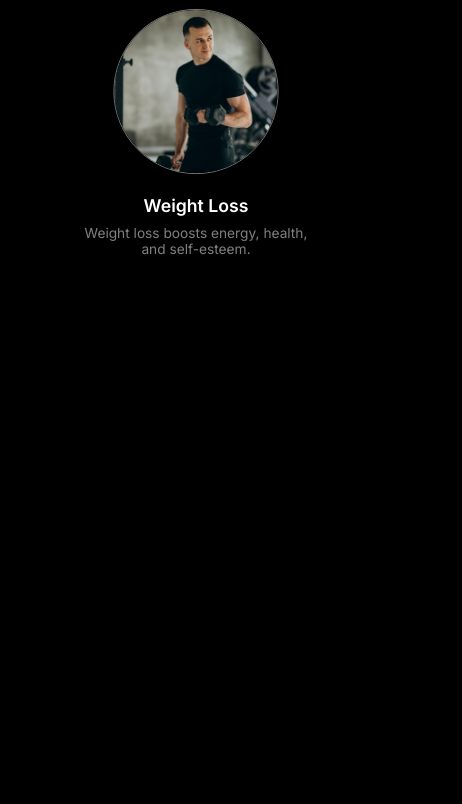
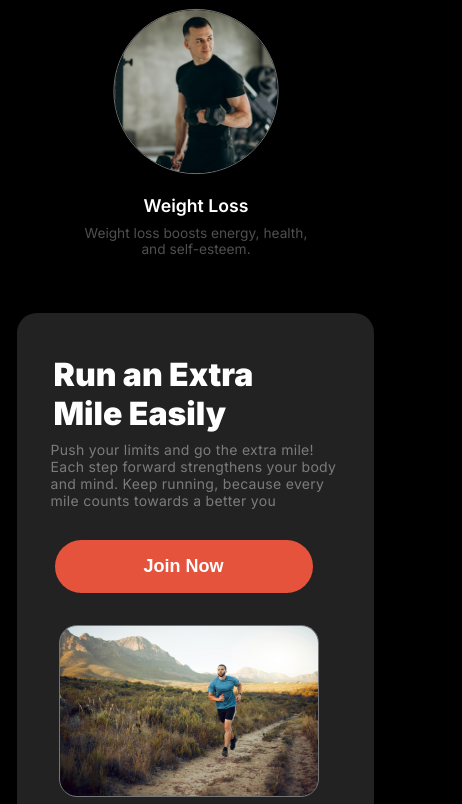
Before and after one commit to Abdul-Ahadexpo/Assingment-2, a plain HTML site: page index.html in a window 390 px wide. Shown: the part 1984-2788 px from the top of the page, 462 px wide, since content can reach past the window. Before the commit the page ends 2377 px from the top, so only its background shows below. Drawn offline with Linux system fonts and the light colour scheme; a web font is replaced by a local one.

Commit message:
Added Run an Extr mile section

```diff
--- a/index.html
+++ b/index.html
@@ -120,7 +120,19 @@
 
 
   <section class="Extra">
-
+    <div class="extra-left">
+      <div class="extra-txt">
+        <h2>Run an Extra <br>Mile Easily</h2>
+        <p>Push your limits and go the extra mile! Each step forward strengthens your body and mind. Keep running,
+          because every mile counts towards a better you</p>
+      </div>
+      <button class="joinp">
+        Join Now
+      </button>
+    </div>
+    <div class="extra-right">
+      <img src="ruun.jp" alt="" class="run-boi">
+    </div>
   </section>
 
 
--- a/style.css
+++ b/style.css
@@ -9,7 +9,7 @@ body {
   color: #ffffff;
 }
 body p {
-  color: rgba(255, 255, 255, 0.5);
+  color: rgba(255, 255, 255, 0.308);
 }
 .container {
   width: 80%;
@@ -289,15 +289,72 @@ body p {
   font-size: 14px;
   font-weight: 400;
 }
+
+/*/////////////////// Run an Extra Mile ~~~~~~~~~~~~~~~~*/
+
 .Extra {
-  border: 2px solid rgb(255, 251, 0);
+  border: 2px solid transparent;
   height: 371px;
   width: 1644px;
+  border-radius: 20px;
+
+  background-color: #222222;
   position: relative;
   top: 800px;
   margin: 0 auto;
 }
+.extra-left {
+  width: 443px;
+  height: 208px;
+}
+.extra-txt {
+  width: 443px;
+  height: 201px;
+}
+.extra-txt h2 {
+  font-weight: 900;
+  font-size: 48px;
+  margin-left: 55px;
+  margin-top: 40px;
+}
+.extra-left p {
+  font-weight: 400;
+  font-size: 14px;
+  letter-spacing: 0.3px;
+  margin-left: 55px;
+  margin-top: 8px;
+}
+.joinp {
+  margin-left: 55px;
+  margin-top: 32px;
 
+  font-size: 18px;
+  font-weight: 600;
+  border: none;
+  padding-top: 16px;
+  padding-bottom: 16px;
+  padding-left: 40px;
+  padding-right: 40px;
+  position: relative;
+  color: #ffffff;
+  align-items: center;
+  text-align: center;
+  border-radius: 46px;
+  background-color: rgb(230, 83, 60);
+  cursor: pointer;
+}
+.extra-right {
+  position: relative;
+  top: -60%;
+  left: 1230px;
+  border: 1px solid rgb(117, 117, 117);
+  height: 312px;
+  width: 366px;
+  border-radius: 18px;
+  background-image: url(ruun.jpg);
+  background-position: center;
+  background-size: cover;
+}
 @media screen and (max-width: 576px) {
   .nav-bar {
     display: flex;
@@ -395,6 +452,9 @@ body p {
     padding: 18px 20px;
     justify-content: space-between;
   }
+  /* .join {
+    margin-bottom: 28px;
+  } */
   .header-pic {
     position: relative;
     left: 5%;
@@ -466,6 +526,44 @@ body p {
     margin-bottom: 0px;
   }
   .Extra {
-    display: none;
+    width: 353px;
+    height: 520px;
+    margin: 0 auto;
+    margin-top: -880px;
+  }
+  .extra-left {
+    width: 287px;
+    height: 300px;
+  }
+  .joinp {
+    width: 258px;
+    margin-top: -810px;
+    margin-left: 36px;
+  }
+  .extra-txt h2 {
+    font-weight: 900;
+    font-size: 32px;
+    margin-left: 35px;
+    margin-top: 40px;
+    text-align: left;
+  }
+  .extra-left p {
+    font-size: 14px;
+    width: 287px;
+    color: rgba(255, 255, 255, 0.404);
+    height: 96px;
+    margin-left: 32px;
+  }
+  .extra-right {
+    position: relative;
+    top: -30px;
+    left: 40px;
+    border: 1px solid rgb(117, 117, 117);
+    height: 170px;
+    width: 258px;
+    border-radius: 18px;
+    background-image: url(run.jpg);
+    background-position: center;
+    background-size: contain;
   }
 }
```
Also changed, not shown: ruun.jpg (added).
